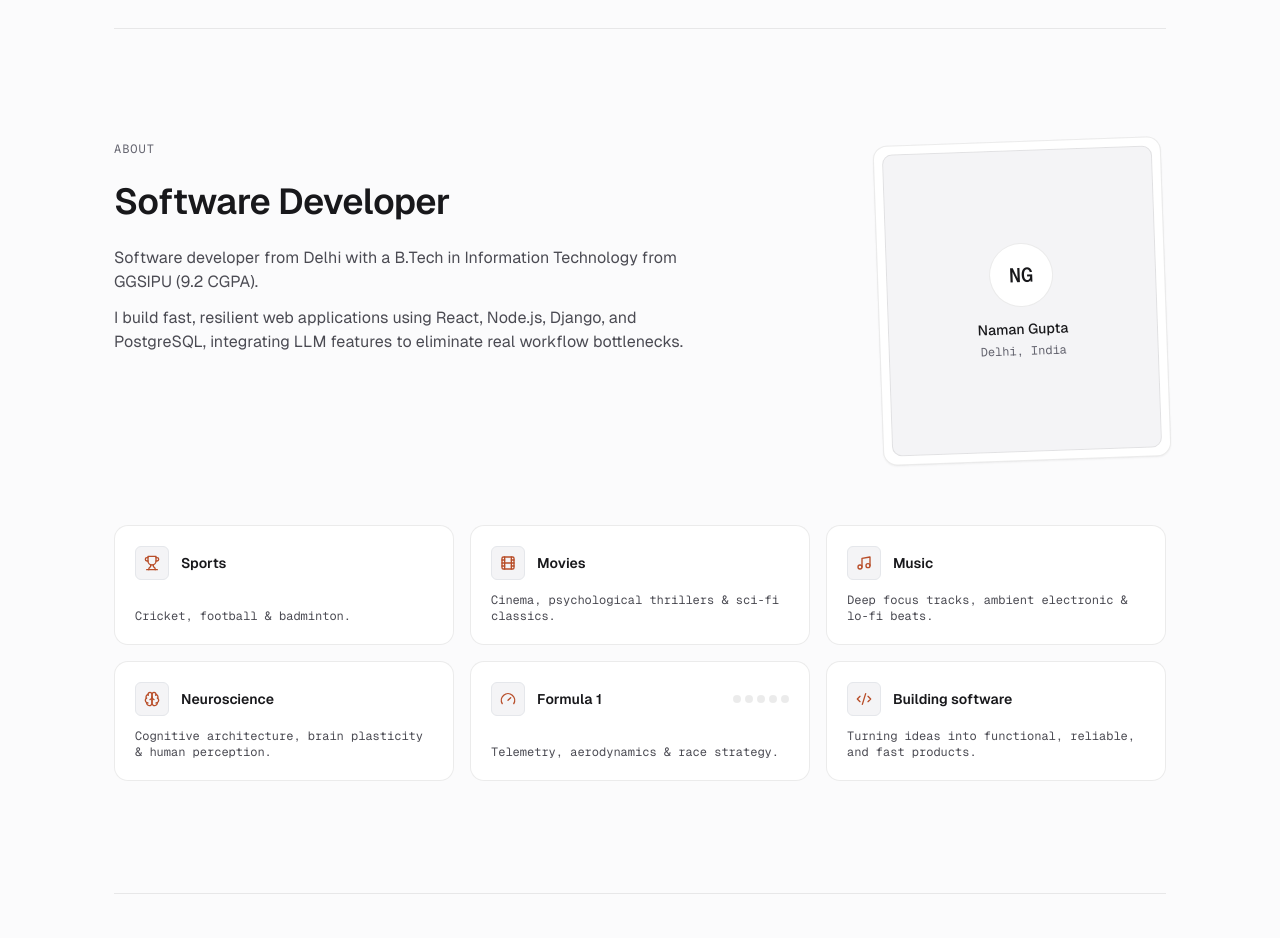
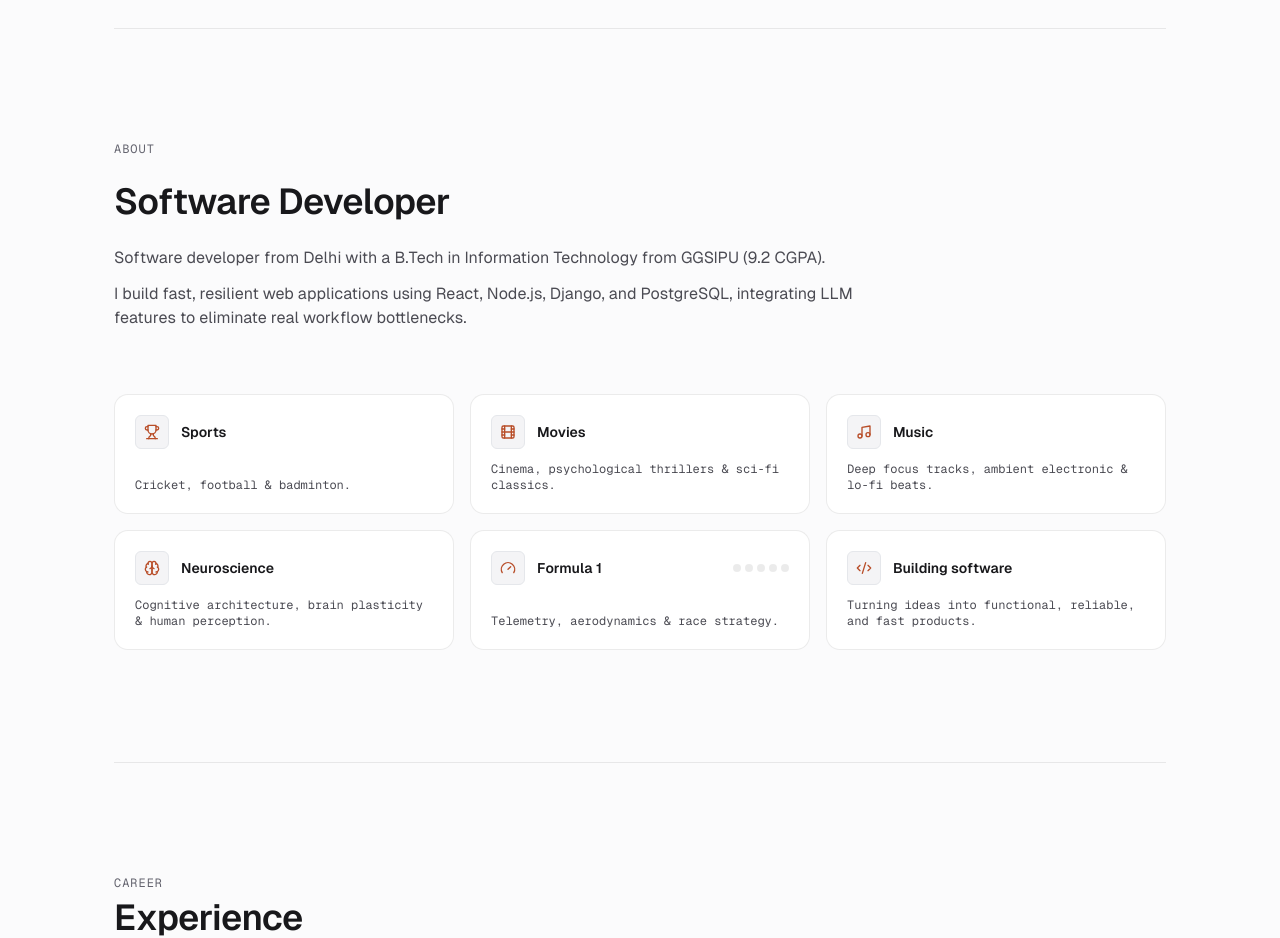
Before and after one commit to namangupta08/Portfolio, a Next.js app: page / in a window 1280 px wide. Shown: the part 1320-2258 px from the top of the page. Built offline with nearby package versions, Linux system fonts and the light colour scheme.

Commit message:
chore: remove about monogram card and make bio full-width

```diff
--- a/src/app/components/About.tsx
+++ b/src/app/components/About.tsx
@@ -10,17 +10,14 @@ import {
   Code2,
 } from "lucide-react";
 
-export default function About({ hasPhoto = false }: { hasPhoto?: boolean }) {
-  const [photoError, setPhotoError] = useState(!hasPhoto);
+export default function About() {
   const [f1LightsActive, setF1LightsActive] = useState(false);
 
   return (
     <section id="about" className="py-[72px] lg:py-[112px] border-t border-border">
       <div className="space-y-12">
-        {/* Two-column layout on desktop, stacked on mobile */}
-        <div className="grid grid-cols-1 lg:grid-cols-12 gap-8 lg:gap-12 items-start">
-          {/* Left Column: Text */}
-          <div className="lg:col-span-7 space-y-6">
+        {/* About Bio Content */}
+        <div className="space-y-6 max-w-3xl">
           <span className="font-mono text-xs uppercase tracking-[0.08em] text-muted-dark block">
             About
           </span>
@@ -29,47 +26,13 @@ export default function About({ hasPhoto = false }: { hasPhoto?: boolean }) {
             Software Developer
           </h2>
 
-            <div className="space-y-3 text-sm sm:text-base leading-relaxed text-muted max-w-prose">
+          <div className="space-y-3 text-sm sm:text-base leading-relaxed text-muted">
             <p>
               Software developer from Delhi with a B.Tech in Information Technology from GGSIPU (9.2 CGPA).
             </p>
             <p>
               I build fast, resilient web applications using React, Node.js, Django, and PostgreSQL, integrating LLM features to eliminate real workflow bottlenecks.
             </p>
-            </div>
-          </div>
-
-          {/* Right Column: Photo with slight rotation */}
-          <div className="lg:col-span-5 flex justify-center lg:justify-end">
-            <div className="relative group">
-              <div className="w-64 h-80 sm:w-72 sm:h-88 rounded-[14px] border border-border bg-surface overflow-hidden shadow-sm -rotate-2 group-hover:rotate-0 transition-transform duration-300 ease-out flex items-center justify-center p-2">
-                {!photoError ? (
-                  <div className="relative w-full h-full rounded-[10px] overflow-hidden bg-surface-subtle">
-                    {/* Native img with graceful onError fallback to monogram */}
-                    <img
-                      src="/about/me.jpg"
-                      alt="Naman Gupta"
-                      className="w-full h-full object-cover"
-                      onError={() => setPhotoError(true)}
-                    />
-                  </div>
-                ) : (
-                  <div className="w-full h-full rounded-[10px] bg-surface-subtle border border-border flex flex-col items-center justify-center text-center p-6 space-y-3">
-                    <div className="w-16 h-16 rounded-full border border-border bg-surface flex items-center justify-center font-mono text-xl font-semibold text-foreground">
-                      NG
-                    </div>
-                    <div className="space-y-1">
-                      <span className="font-medium text-sm text-foreground block">
-                        Naman Gupta
-                      </span>
-                      <span className="font-mono text-xs text-muted-dark block">
-                        Delhi, India
-                      </span>
-                    </div>
-                  </div>
-                )}
-              </div>
-            </div>
           </div>
         </div>
 
--- a/src/app/page.tsx
+++ b/src/app/page.tsx
@@ -20,7 +20,6 @@ export default async function HomePage() {
   const posts = await getAllPosts(true); // Include posts for review
 
   const publicDir = path.join(process.cwd(), "public");
-  const hasAboutPhoto = fs.existsSync(path.join(publicDir, "about/me.jpg"));
   const existingLogos = {
     epigee: fs.existsSync(path.join(publicDir, "logos/epigee.png")),
     zevise: fs.existsSync(path.join(publicDir, "logos/zevise.png")),
@@ -35,7 +34,7 @@ export default async function HomePage() {
       <Activity data={activityData} />
 
       {/* 3. ABOUT */}
-      <About hasPhoto={hasAboutPhoto} />
+      <About />
 
       {/* 4. EXPERIENCE */}
       <Experience existingLogos={existingLogos} />
```
Lines whose indentation alone changed are shown as unchanged.
